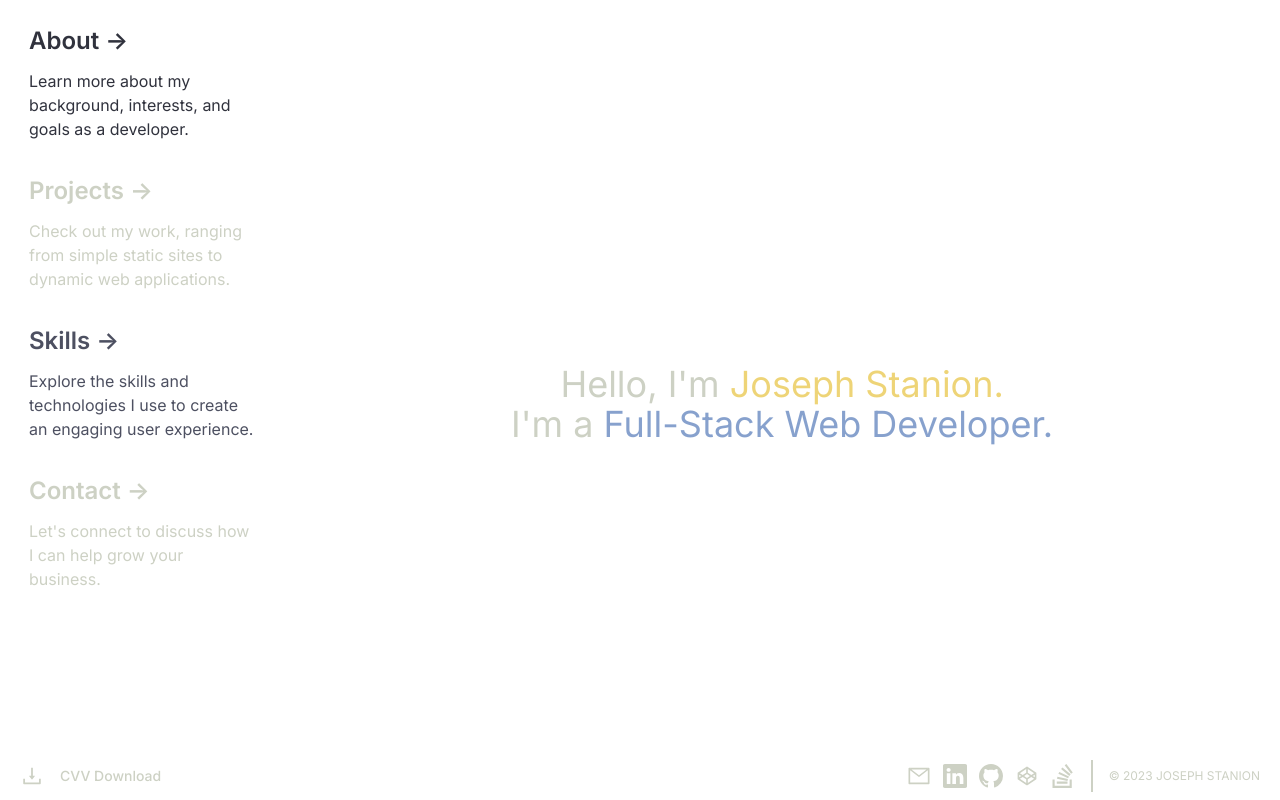
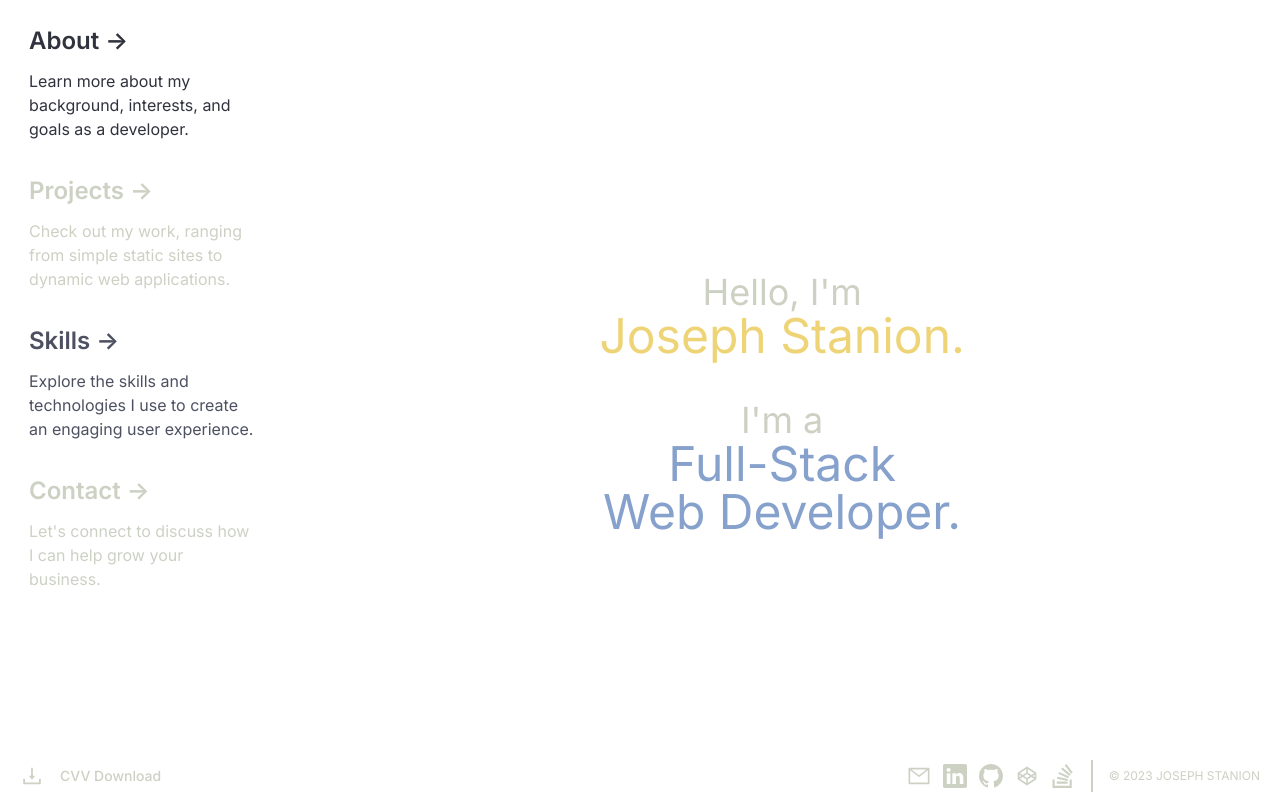
Before and after one commit to Jstanion/Portfolio, a Next.js app: page / in a window 1280 px wide. Built offline with nearby package versions, Linux system fonts and the light colour scheme.

Commit message:
font size amd placement adjustment

```diff
--- a/app/page.jsx
+++ b/app/page.jsx
@@ -3,15 +3,18 @@ import React from "react";
 export default function Home() {
   return (
   <main className="flex w-full text-center items-center justify-center">
-      <p className="sm:text-4xl text-ltGray">
+      <p className="text-2xl lg:text-4xl p-2 text-ltGray">
         Hello, I&apos;m{" "}
-        <span className="text-yellow dark:drop-shadow-[0_0_0.3rem_#e8c54770] animate-pulse">
+        <br/>
+        <span className="text-yellow text-3xl lg:text-5xl dark:drop-shadow-[0_0_0.3rem_#e8c54770] animate-pulse">
           Joseph Stanion.
         </span>
-        <br />
+        <br/>
+        <br/>
         I&apos;m a{" "}
-        <span className="text-blue dark:drop-shadow-[0_0_0.3rem_#5c80bc70] animate-pulse">
-          Full-Stack Web Developer.
+        <br/>
+        <span className="text-blue text-3xl lg:text-5xl dark:drop-shadow-[0_0_0.3rem_#5c80bc70] animate-pulse">
+          Full-Stack <br/>Web Developer.
         </span>
       </p>
   </main>
```
